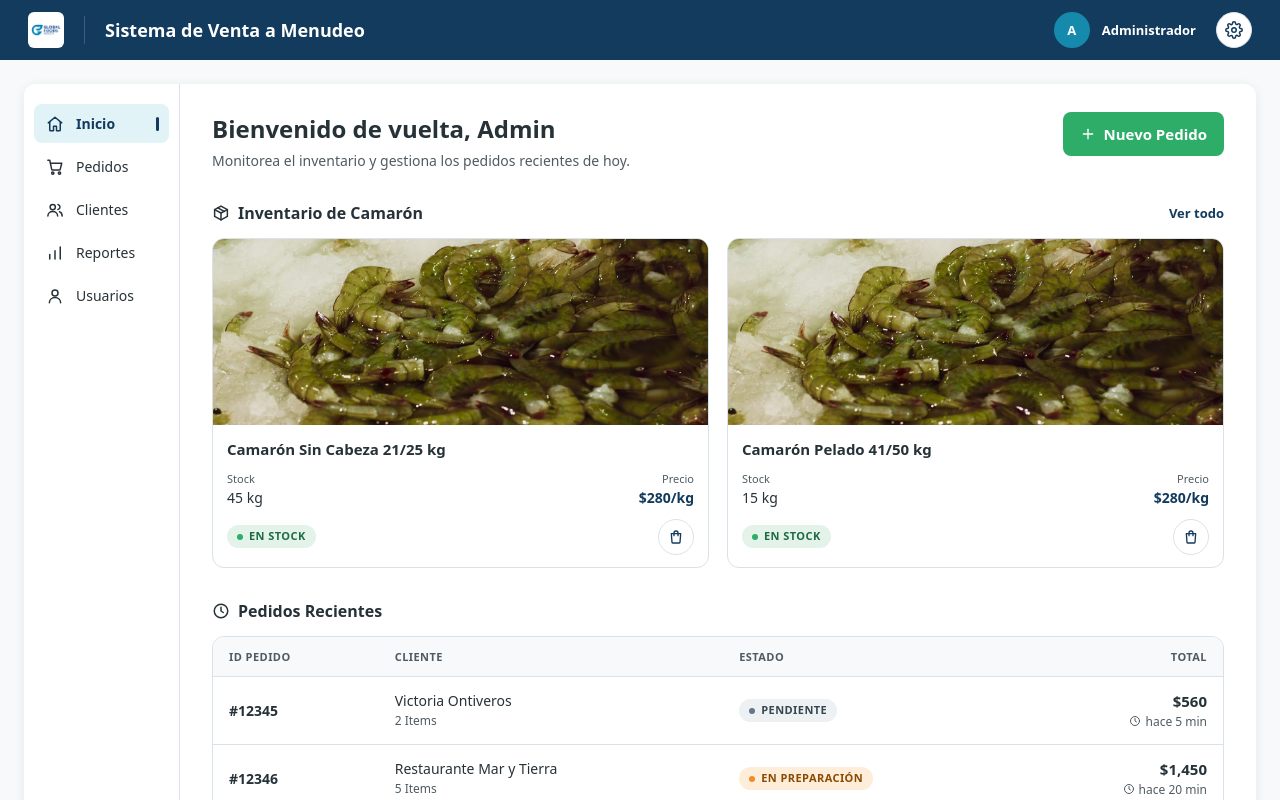
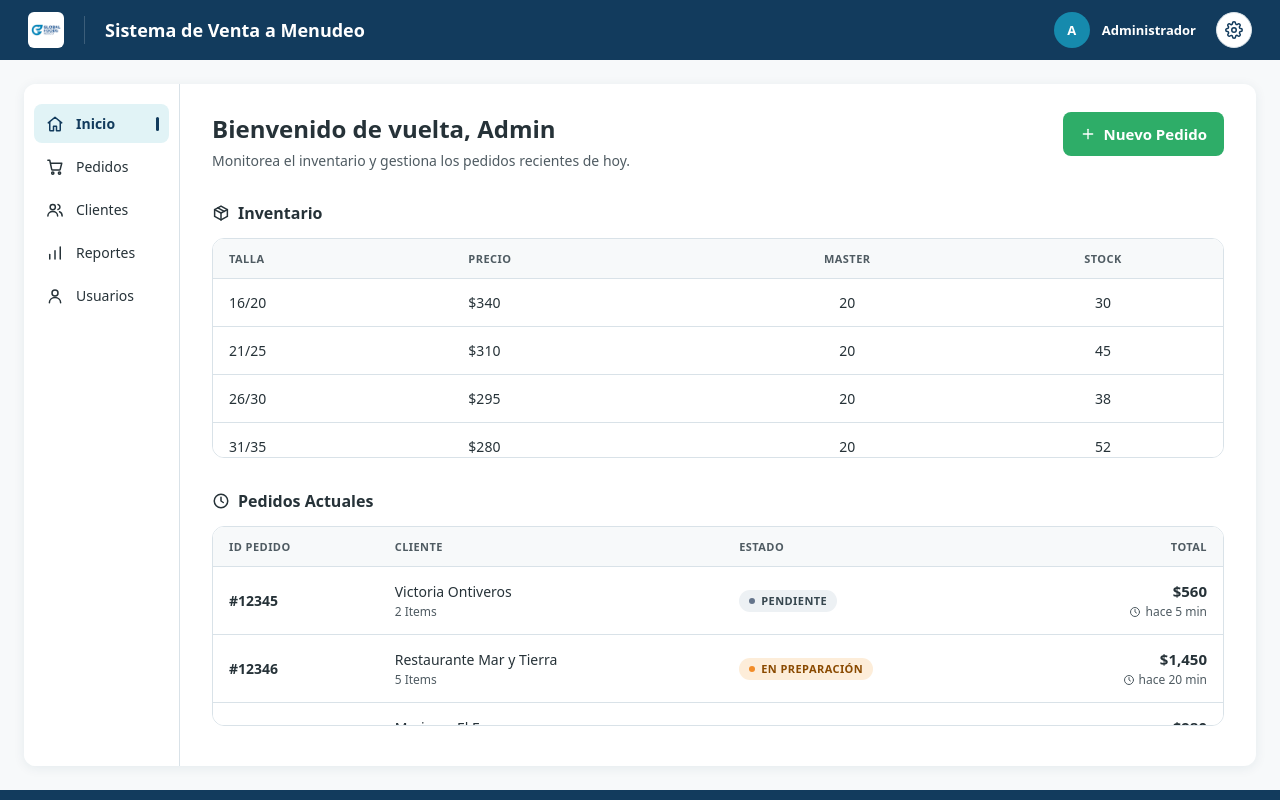
Before and after one commit to CibrianA04/GlobalFoods-Web, a Vue app: page /panel in a window 1280 px wide. Shown: the top 800 px of the page. Built offline with nearby package versions, Linux system fonts and the light colour scheme.

Commit message:
Actualización de tabla de inventarios y de pedidos

```diff
--- a/src/componentes/LayoutPanelVue.vue
+++ b/src/componentes/LayoutPanelVue.vue
@@ -36,8 +36,10 @@ withDefaults(defineProps<Props>(), {
 </template>
 
 <style scoped>
+/* minmax(0, 1fr): la columna no se ensancha con el título del encabezado en móvil. */
 .layout {
   display: grid;
+  grid-template-columns: minmax(0, 1fr);
   grid-template-rows: auto 1fr auto;
   min-height: 100vh;
   min-height: 100dvh;
--- /dev/null
+++ b/src/componentes/TablaVue.vue
@@ -0,0 +1,102 @@
+<script lang="ts">
+export interface ColumnaTabla {
+  /** Identificador único de la columna. */
+  clave: string
+  /** Texto del encabezado. */
+  etiqueta: string
+  alineacion?: 'izquierda' | 'centro' | 'derecha'
+}
+
+export interface Props {
+  columnas: ColumnaTabla[]
+  /** Alto máximo en píxeles; al excederlo la tabla se desplaza por dentro. Sin él, crece con su contenido. */
+  altoMaximo?: number
+}
+</script>
+
+<script setup lang="ts">
+// Tabla con encabezado fijo y scroll propio en ambos ejes.
+// Cada pantalla pinta sus filas (<tr> con sus <td>) en el slot por defecto.
+
+defineProps<Props>()
+</script>
+
+<template>
+  <div class="tabla" :style="altoMaximo ? { maxHeight: `${altoMaximo}px` } : undefined">
+    <table class="tabla__tabla">
+      <thead>
+        <tr>
+          <th
+            v-for="columna in columnas"
+            :key="columna.clave"
+            scope="col"
+            :class="`tabla__celda--${columna.alineacion ?? 'izquierda'}`"
+          >
+            {{ columna.etiqueta }}
+          </th>
+        </tr>
+      </thead>
+      <tbody>
+        <slot />
+      </tbody>
+    </table>
+  </div>
+</template>
+
+<style scoped>
+/* Se desplaza dentro de su caja, no la página entera. */
+.tabla {
+  overflow: auto;
+  border: 1px solid var(--gf-borde);
+  border-radius: var(--gf-radio);
+  background: var(--gf-superficie);
+}
+
+/* separate en vez de collapse: con collapse el borde del encabezado fijo no lo acompaña al desplazar. */
+.tabla__tabla {
+  width: 100%;
+  border-collapse: separate;
+  border-spacing: 0;
+  color: var(--gf-texto);
+  font-size: 14px;
+}
+
+/* Fondo sólido para que las filas no se vean a través del encabezado fijo. */
+.tabla__tabla th {
+  position: sticky;
+  top: 0;
+  z-index: 1;
+  padding: 12px 16px;
+  border-bottom: 1px solid var(--gf-borde);
+  background: var(--gf-fondo);
+  color: var(--gf-texto-tenue);
+  font-size: 11px;
+  font-weight: 700;
+  letter-spacing: 0.04em;
+  text-align: left;
+  text-transform: uppercase;
+  white-space: nowrap;
+}
+
+/* Sin saltos de línea: en pantallas angostas aparece el scroll horizontal propio. */
+.tabla__tabla :slotted(td) {
+  padding: 14px 16px;
+  border-bottom: 1px solid var(--gf-borde);
+  vertical-align: middle;
+  white-space: nowrap;
+}
+
+.tabla__tabla :slotted(tr:last-child > td) {
+  border-bottom: 0;
+}
+
+.tabla__tabla .tabla__celda--centro,
+.tabla__tabla :slotted(.tabla__celda--centro) {
+  text-align: center;
+}
+
+.tabla__tabla .tabla__celda--derecha,
+.tabla__tabla :slotted(.tabla__celda--derecha) {
+  text-align: right;
+}
+</style>
--- a/src/modulos/principal/vistas/PanelVue.vue
+++ b/src/modulos/principal/vistas/PanelVue.vue
@@ -4,10 +4,8 @@ import ChipEstadoVue, { type EstadoPedido } from '@/componentes/ChipEstadoVue.vu
 import EncabezadoSeccionVue from '@/componentes/EncabezadoSeccionVue.vue'
 import IconoVue from '@/componentes/IconoVue.vue'
 import LayoutPanelVue from '@/componentes/LayoutPanelVue.vue'
-import TarjetaProductoVue from '@/componentes/TarjetaProductoVue.vue'
+import TablaVue, { type ColumnaTabla } from '@/componentes/TablaVue.vue'
 import type { ItemNavegacion } from '@/componentes/BarraLateralVue.vue'
-// Imagen provisional para todos los productos
-import fotoCamaron from '@/assets/camaronsinCabeza.jpg'
 
 // agregar `ruta` a cada item cuando existan sus pantallas.
 const itemsNavegacion: ItemNavegacion[] = [
@@ -18,22 +16,30 @@ const itemsNavegacion: ItemNavegacion[] = [
   { etiqueta: 'Usuarios', icono: 'usuario' },
 ]
 
+const columnasInventario: ColumnaTabla[] = [
+  { clave: 'talla', etiqueta: 'Talla' },
+  { clave: 'precio', etiqueta: 'Precio' },
+  { clave: 'master', etiqueta: 'Master', alineacion: 'centro' },
+  { clave: 'stock', etiqueta: 'Stock', alineacion: 'centro' },
+]
+
 // Datos provisionales, luego reemplazados por los del backend
-const productos = [
-  {
-    nombre: 'Camarón Sin Cabeza 21/25 kg',
-    imagen: fotoCamaron,
-    stock: '45 kg',
-    precio: '$280/kg',
-    disponible: true,
-  },
-  {
-    nombre: 'Camarón Pelado 41/50 kg',
-    imagen: fotoCamaron,
-    stock: '15 kg',
-    precio: '$280/kg',
-    disponible: true,
-  },
+const inventario = [
+  { talla: '16/20', precio: '$340', master: 20, stock: 30 },
+  { talla: '21/25', precio: '$310', master: 20, stock: 45 },
+  { talla: '26/30', precio: '$295', master: 20, stock: 38 },
+  { talla: '31/35', precio: '$280', master: 20, stock: 52 },
+  { talla: '36/40', precio: '$270', master: 20, stock: 60 },
+  { talla: '41/50', precio: '$250', master: 20, stock: 45 },
+  { talla: '51/60', precio: '$230', master: 20, stock: 70 },
+  { talla: '61/70', precio: '$210', master: 20, stock: 80 },
+]
+
+const columnasPedidos: ColumnaTabla[] = [
+  { clave: 'id', etiqueta: 'ID Pedido' },
+  { clave: 'cliente', etiqueta: 'Cliente' },
+  { clave: 'estado', etiqueta: 'Estado' },
+  { clave: 'total', etiqueta: 'Total', alineacion: 'derecha' },
 ]
 
 // Datos provisionales, luego reemplazados por los del backend
@@ -77,49 +83,22 @@ const pedidos: {
       </div>
 
       <section>
-        <EncabezadoSeccionVue titulo="Inventario de Camarón" icono="caja">
-          <!-- TODO: enlazar al inventario completo cuando exista la pantalla. -->
-          <button type="button" class="panel__enlace">Ver todo</button>
-        </EncabezadoSeccionVue>
+        <EncabezadoSeccionVue titulo="Inventario" icono="caja" />
 
-        <div class="panel__productos">
-          <TarjetaProductoVue
-            v-for="producto in productos"
-            :key="producto.nombre"
-            :nombre="producto.nombre"
-            :imagen="producto.imagen"
-            :stock="producto.stock"
-            :precio="producto.precio"
-            :disponible="producto.disponible"
-          >
-            <template #accion>
-              <!-- TODO: agregar el producto a un pedido. -->
-              <BotonVue
-                variante="secundario"
-                solo-icono
-                :aria-label="`Agregar ${producto.nombre} a un pedido`"
-              >
-                <IconoVue nombre="bolsa" :tamano="16" />
-              </BotonVue>
-            </template>
-          </TarjetaProductoVue>
-        </div>
+        <TablaVue :columnas="columnasInventario" :alto-maximo="220">
+          <tr v-for="fila in inventario" :key="fila.talla">
+            <td>{{ fila.talla }}</td>
+            <td>{{ fila.precio }}</td>
+            <td class="tabla__celda--centro">{{ fila.master }}</td>
+            <td class="tabla__celda--centro">{{ fila.stock }}</td>
+          </tr>
+        </TablaVue>
       </section>
 
       <section>
-        <EncabezadoSeccionVue titulo="Pedidos Recientes" icono="reloj" />
+        <EncabezadoSeccionVue titulo="Pedidos Actuales" icono="reloj" />
 
-        <div class="panel__tabla-contenedor">
-          <table class="panel__tabla">
-            <thead>
-              <tr>
-                <th scope="col">ID Pedido</th>
-                <th scope="col">Cliente</th>
-                <th scope="col">Estado</th>
-                <th scope="col" class="panel__celda--derecha">Total</th>
-              </tr>
-            </thead>
-            <tbody>
+        <TablaVue :columnas="columnasPedidos" :alto-maximo="200">
           <tr v-for="pedido in pedidos" :key="pedido.id">
             <td class="panel__id">{{ pedido.id }}</td>
             <td>
@@ -129,7 +108,7 @@ const pedidos: {
             <td>
               <ChipEstadoVue :estado="pedido.estado" />
             </td>
-                <td class="panel__celda--derecha">
+            <td class="tabla__celda--derecha">
               <p class="panel__total">{{ pedido.total }}</p>
               <p class="panel__detalle panel__hace">
                 <IconoVue nombre="reloj" :tamano="12" />
@@ -137,9 +116,7 @@ const pedidos: {
               </p>
             </td>
           </tr>
-            </tbody>
-          </table>
-        </div>
+        </TablaVue>
       </section>
     </div>
   </LayoutPanelVue>
@@ -178,83 +155,12 @@ const pedidos: {
   flex: none;
 }
 
-.panel__enlace {
-  padding: 0;
-  border: 0;
-  background: none;
-  color: var(--gf-primario);
-  font: inherit;
-  font-weight: 600;
-  cursor: pointer;
-}
-
-.panel__enlace:hover {
-  text-decoration: underline;
-}
-
-.panel__enlace:focus-visible {
-  outline: 2px solid var(--gf-secundario);
-  outline-offset: 2px;
-  border-radius: 2px;
-}
-
-.panel__productos {
-  display: grid;
-  grid-template-columns: repeat(2, minmax(0, 1fr));
-  gap: 18px;
-}
-
-/* La tabla se desplaza dentro de su caja, no la página entera. */
-.panel__tabla-contenedor {
-  overflow-x: auto;
-  border: 1px solid var(--gf-borde);
-  border-radius: var(--gf-radio);
-  background: var(--gf-superficie);
-}
-
-.panel__tabla {
-  width: 100%;
-  min-width: 560px;
-  border-collapse: collapse;
-  font-size: 14px;
-}
-
-.panel__tabla th {
-  padding: 12px 16px;
-  border-bottom: 1px solid var(--gf-borde);
-  background: var(--gf-fondo);
-  color: var(--gf-texto-tenue);
-  font-size: 11px;
+.panel__id {
   font-weight: 700;
-  letter-spacing: 0.04em;
-  text-align: left;
-  text-transform: uppercase;
-  white-space: nowrap;
-}
-
-.panel__tabla td {
-  padding: 14px 16px;
-  border-bottom: 1px solid var(--gf-borde);
-  vertical-align: middle;
-}
-
-.panel__tabla tbody tr:last-child td {
-  border-bottom: 0;
-}
-
-.panel__tabla .panel__celda--derecha {
-  text-align: right;
-}
-
-.panel__id {
-  color: var(--gf-texto);
-  font-weight: 700;
-  white-space: nowrap;
 }
 
 .panel__cliente {
   margin: 0;
-  color: var(--gf-texto);
   font-weight: 500;
 }
 
@@ -266,7 +172,6 @@ const pedidos: {
 
 .panel__total {
   margin: 0;
-  color: var(--gf-texto);
   font-size: 15px;
   font-weight: 700;
 }
@@ -276,7 +181,6 @@ const pedidos: {
   align-items: center;
   justify-content: flex-end;
   gap: 4px;
-  white-space: nowrap;
 }
 
 @media (max-width: 900px) {
@@ -287,10 +191,6 @@ const pedidos: {
   .panel__titulo {
     font-size: 20px;
   }
-
-  .panel__productos {
-    grid-template-columns: minmax(0, 1fr);
-  }
 }
 
 @media (max-width: 560px) {
```
Lines whose indentation alone changed are shown as unchanged.
